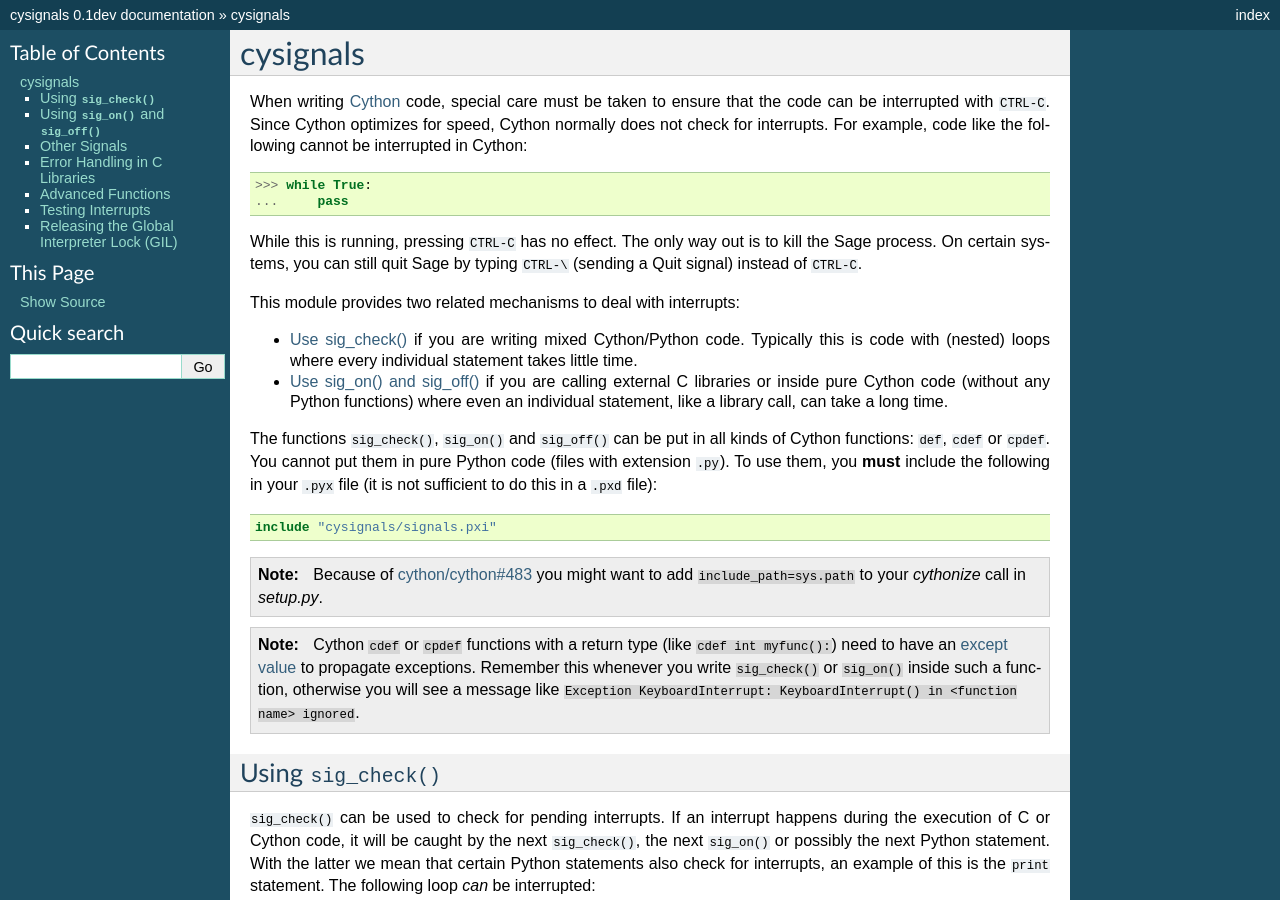
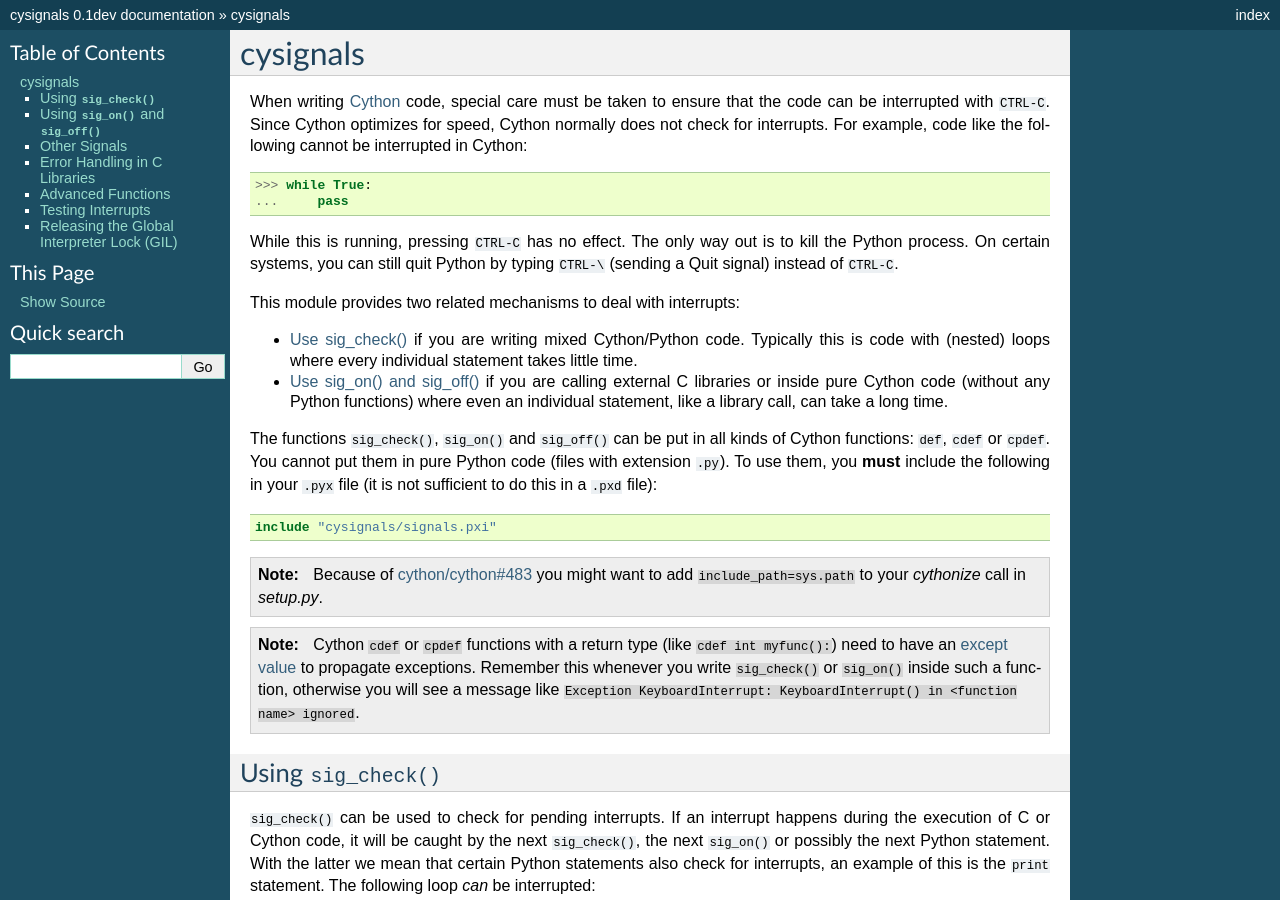
Before and after one commit to sagemath/cysignals, a Sphinx documentation site: the page built from docs/source/index.rst, in a window 1280 px wide and 900 px high. Built offline with Sphinx 7.4.7, drawn with Linux system fonts in a browser that asks for light colours.

Commit message:
Sage -> Python

```diff
--- a/docs/source/index.rst
+++ b/docs/source/index.rst
@@ -10,9 +10,10 @@ in Cython::
     >>> while True:
     ...     pass
 
-While this is running, pressing ``CTRL-C`` has no effect. The only way out is to
-kill the Sage process. On certain systems, you can still quit Sage by typing
-``CTRL-\`` (sending a Quit signal) instead of ``CTRL-C``.
+While this is running, pressing ``CTRL-C`` has no effect. The only way
+out is to kill the Python process. On certain systems, you can still
+quit Python by typing ``CTRL-\`` (sending a Quit signal) instead of
+``CTRL-C``.
 
 This module provides two related mechanisms to deal with interrupts:
 
```
